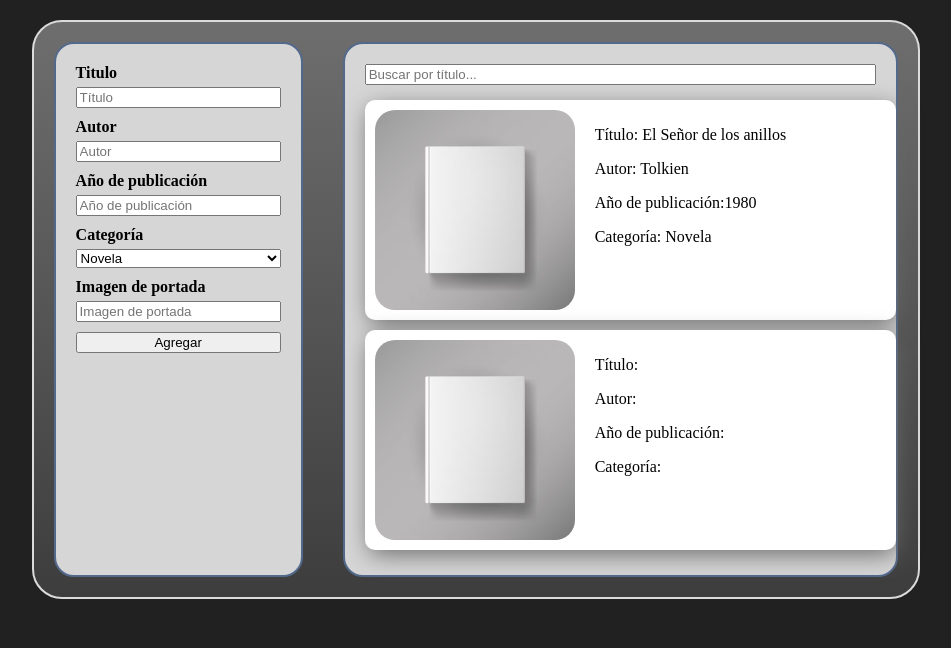
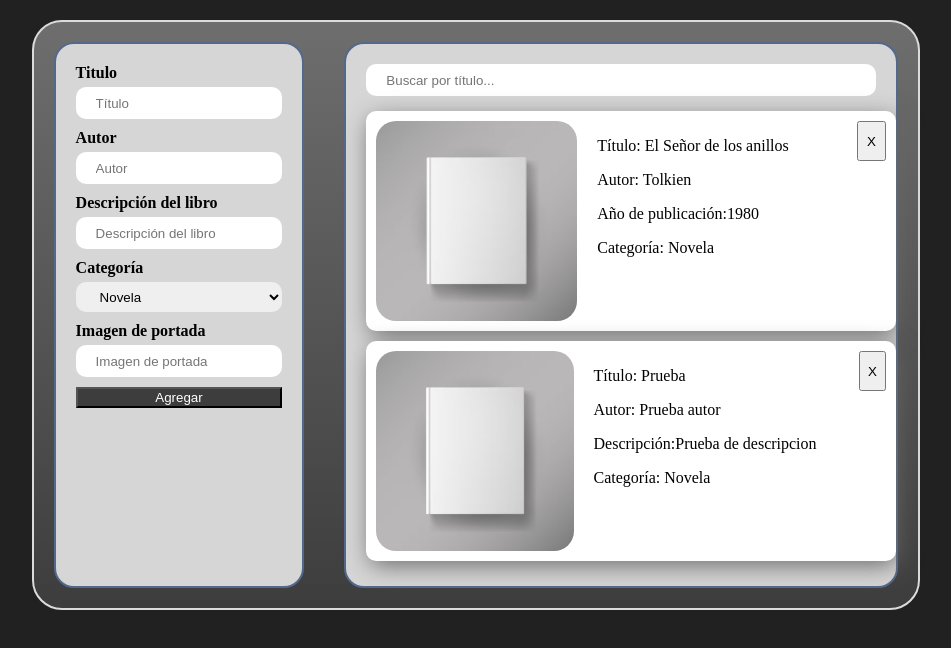
Before and after one commit to lausnchez/Learning-JavaScript, a plain HTML site: page 1.practica_libros/index.html in a window 1280 px wide. Shown: the whole page, without its empty margins (166-1117 px from the left). Drawn offline with Linux system fonts and the light colour scheme.

Commit message:
Agregar libro terminado

```diff
--- a/1.practica_libros/assets/css/index.css
+++ b/1.practica_libros/assets/css/index.css
@@ -40,6 +40,15 @@ label{
 
 input, select{
     margin-bottom: 10px;
+    height: 30px;
+    border-radius: 10px;
+    border: 0px;
+    padding-left: 20px;
+}
+
+#add_button{
+    background-color: #3D3D3D;
+    color: white;
 }
 
 /* Right container - DATA VISUALIZER */
@@ -69,12 +78,18 @@ input, select{
 
 .unique_book_data img{
     height: 200px;
-    width: 200px;
     margin-right: 20px;
     border-radius: 20px;
+    flex-grow: 1;
 }
 
 .unique_book_data div{
     vertical-align: center;
     justify-content: center;
+    flex-grow: 7;
 }
+
+.unique_book_data button{
+    height: 40px;
+    flex-grow: 0.5;
+}
--- a/1.practica_libros/assets/js/index.js
+++ b/1.practica_libros/assets/js/index.js
@@ -0,0 +1,28 @@
+const add_button = document.getElementById("add_button");
+
+const input_name = document.getElementById("titulo_input");
+const input_autor = document.getElementById("autor_input");
+const input_description = document.getElementById("description_input");
+const input_categoria = document.getElementById("categoria_select");
+const input_imagen = document.getElementById("imagen_input");
+
+const book_container = document.getElementById("book_list");
+
+
+function nuevoLibro(Libro){
+
+    let nuevoLibro = document.createElement("div");
+    nuevoLibro.classList.add("unique_book_data");
+    let contenido = `<img src="${Libro.imagen}" alt="Book cover">
+                    <div>
+                        <p>Título: ${Libro.name}</p>
+                        <p>Autor: ${Libro.autor}</p>
+                        <p>Descripción:${Libro.descripcion}</p>
+                        <p>Categoría: ${Libro.categoria}</p>
+                    </div>
+                    <button>X</button>`;
+    nuevoLibro.innerHTML = contenido;
+    book_container.appendChild(nuevoLibro);
+}
+
+nuevoLibro({"name":"Prueba", "autor": "Prueba autor", "descripcion":"Prueba de descripcion", "categoria": "Novela", "imagen": "assets/images/book_placeholder.jpg"});
--- a/1.practica_libros/index.html
+++ b/1.practica_libros/index.html
@@ -16,8 +16,8 @@
             <label for="autor_input">Autor</label>
             <input type="text" id="autor_input" placeholder="Autor">
 
-            <label for="year_input">Año de publicación</label>
-            <input type="text" id="year_input" placeholder="Año de publicación">
+            <label for="description_input">Descripción del libro</label>
+            <input type="text" id="description_input" placeholder="Descripción del libro">
 
             <label for="categoria_select">Categoría</label>
             <select name="categoria_select" id="categoria_select">
@@ -46,15 +46,7 @@
                         <p>Año de publicación:1980</p>
                         <p>Categoría: Novela</p>
                     </div>
-                </div>
-                <div class="unique_book_data">
-                    <img src="assets/images/book_placeholder.jpg" alt="Book cover">
-                    <div>
-                        <p>Título:</p>
-                        <p>Autor:</p>
-                        <p>Año de publicación:</p>
-                        <p>Categoría:</p>
-                    </div>
+                    <button>X</button>
                 </div>
             </div>
         </div>
--- /dev/null
+++ b/2.practica_coches/assets/css/index.css
@@ -0,0 +1,19 @@
+body{
+    background-color: crimson;
+    padding: 0px;
+}
+
+#principal_container{
+    width: 100%;
+    background-color: blueviolet;
+    display: flex;
+    flex-wrap: wrap;
+}
+
+.car_container{
+    flex-direction: row;
+    background-color: white;
+    height: auto;
+    width: auto;
+    padding: 20px;
+}
--- /dev/null
+++ b/2.practica_coches/assets/js/index.js
@@ -0,0 +1 @@
+const contenedor_coches = document.getElementById("principal_container");
```
Also changed, not shown: 2.practica_coches/index.html (added, +25 -0 lines).
